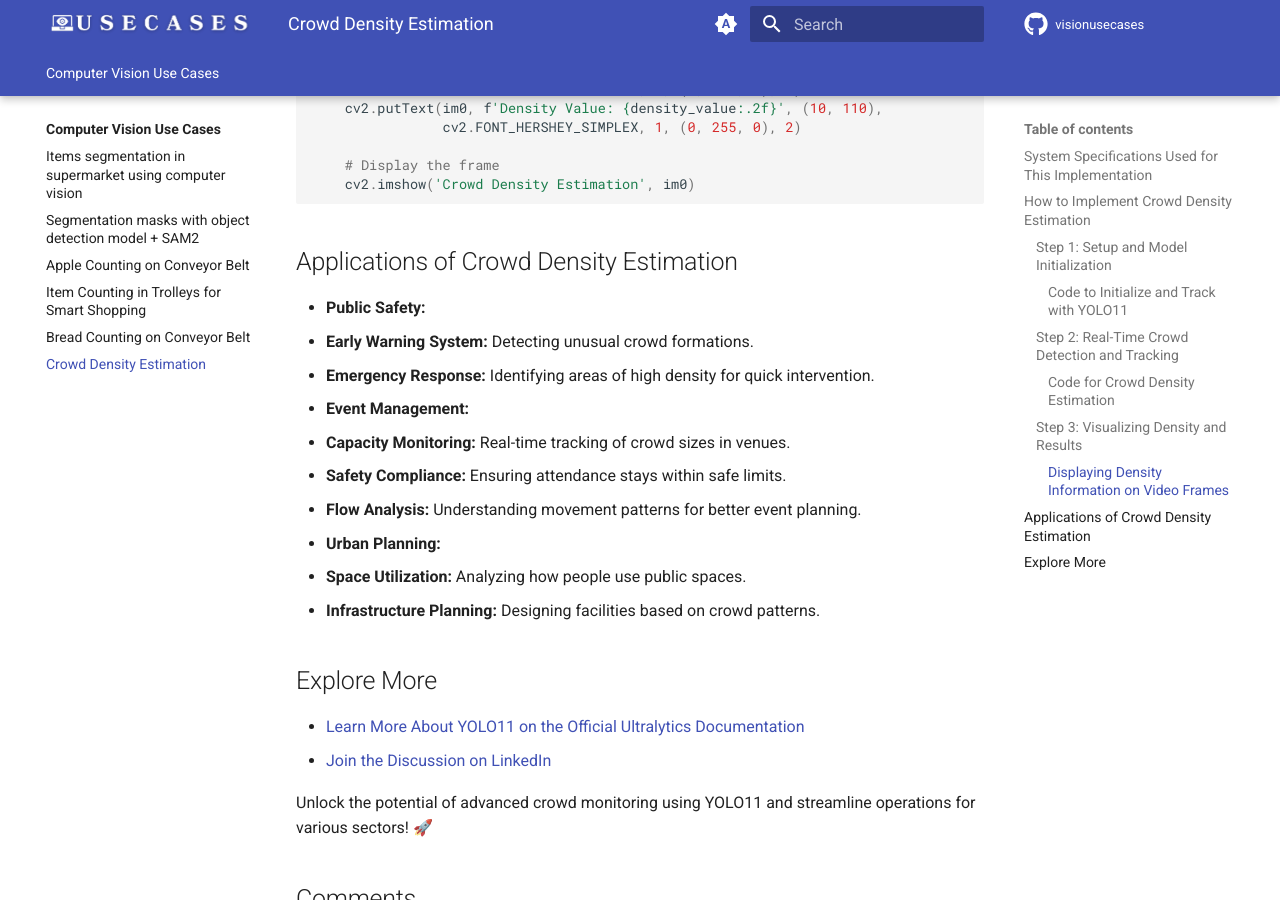
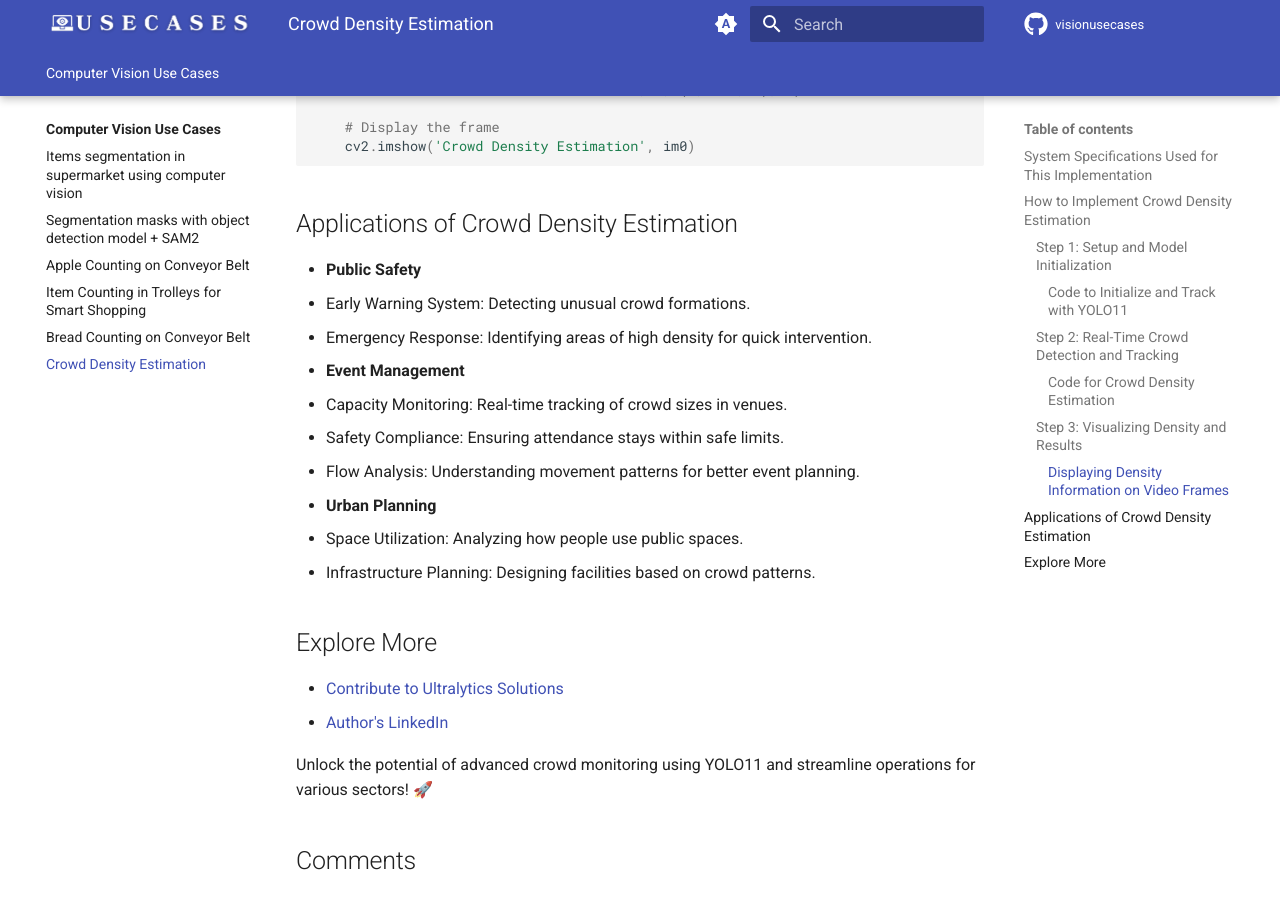
Before and after one commit to RizwanMunawar/visionusecases, an MkDocs documentation site: the page built from docs/usecases/crowd-density-estimation.md, in a window 1280 px wide and 900 px high, scrolled down 3599 px. Built offline with MkDocs 1.6.1 and Material for MkDocs 9.7.7, drawn with Linux system fonts in a browser that asks for light colours; comment, search, counter and statistics services are not loaded; some of the changed text lies outside the part shown.

Commit message:
update Docs

```diff
--- a/docs/usecases/crowd-density-estimation.md
+++ b/docs/usecases/crowd-density-estimation.md
@@ -9,7 +9,7 @@
 Discover how to utilize [Ultralytics YOLO11](https://docs.ultralytics.com/models/yolo11/) for accurate crowd density estimation. This guide will take you through a step-by-step implementation using a YOLO11-based system to measure and monitor crowd density in various environments, improving safety and event management capabilities.
 
 <div class="embed-container">
-  <iframe src="https://www.youtube.com/watch?v=38joFjkbRUs"
+  <iframe src="https://drive.google.com/file/d/1kF1AZbLWOsMzQOoU_mFeonxB-4ysgawz/preview"
           allow="autoplay">
   </iframe>
 </div>
@@ -40,28 +40,24 @@
     # Open video capture (0 for webcam, or video file path)
     cap = cv2.VideoCapture("path/to/video/file.mp4")
 
+
     # Get video properties for output
     frame_width = int(cap.get(cv2.CAP_PROP_FRAME_WIDTH))
     frame_height = int(cap.get(cv2.CAP_PROP_FRAME_HEIGHT))
     fps = int(cap.get(cv2.CAP_PROP_FPS))
     fourcc = cv2.VideoWriter_fourcc(*'mp4v')
-    out = cv2.VideoWriter('path/to/video/output-file.mp4', fourcc, fps, (frame_width, frame_height))
+    out = cv2.VideoWriter('crowd-density-estimation.mp4',
+                          fourcc, fps, (frame_width, frame_height))
 
     while True:
         ret, frame = cap.read()
         if not ret:
             break
 
-        # Process frame
-        processed_frame, density_info = estimator.process_frame(frame)
+        processed_frame, density_info = estimator.process_frame(frame)  # Process frame
+        estimator.display_output(processed_frame, density_info)  # Display output
 
-        # Display output
-        estimator.display_output(processed_frame, density_info)
-
-        # Write output frame
         out.write(processed_frame)
-
-        # Break loop on 'q' press
         if cv2.waitKey(1) & 0xFF == ord('q'):
             break
 
@@ -109,7 +105,9 @@
         }
 
     def extract_tracks(self, im0):
-        results = self.model.track(im0, persist=True, conf=self.conf_threshold, classes=[0])
+        results = self.model.track(im0, persist=True,
+                                   conf=self.conf_threshold,
+                                   classes=[0])
         return results
 
     def calculate_density(self, results, frame_area):
@@ -153,20 +151,20 @@
 
 ## Applications of Crowd Density Estimation
 
-- **Public Safety:**
-  - **Early Warning System:** Detecting unusual crowd formations.
-  - **Emergency Response:** Identifying areas of high density for quick intervention.
-- **Event Management:**
-  - **Capacity Monitoring:** Real-time tracking of crowd sizes in venues.
-  - **Safety Compliance:** Ensuring attendance stays within safe limits.
-  - **Flow Analysis:** Understanding movement patterns for better event planning.
-- **Urban Planning:**
-  - **Space Utilization:** Analyzing how people use public spaces.
-  - **Infrastructure Planning:** Designing facilities based on crowd patterns.
+- **Public Safety**
+  - Early Warning System: Detecting unusual crowd formations.
+  - Emergency Response: Identifying areas of high density for quick intervention.
+- **Event Management**
+  - Capacity Monitoring: Real-time tracking of crowd sizes in venues.
+  - Safety Compliance: Ensuring attendance stays within safe limits.
+  - Flow Analysis: Understanding movement patterns for better event planning.
+- **Urban Planning**
+  - Space Utilization: Analyzing how people use public spaces.
+  - Infrastructure Planning: Designing facilities based on crowd patterns.
 
 ## Explore More
 
-- [Learn More About YOLO11 on the Official Ultralytics Documentation](https://docs.ultralytics.com/models/yolo11/)
-- [Join the Discussion on LinkedIn](https://www.linkedin.com/posts/ivan-apedo_ai-computervision-yolo11-activity-7266460747285602304-D_xR?utm_source=share&utm_medium=member_desktop)
+- [Contribute to Ultralytics Solutions](https://docs.ultralytics.com/solutions/)
+- [Author's LinkedIn](https://www.linkedin.com/posts/ivan-apedo_ai-computervision-yolo11-activity-7266460747285602304-D_xR?utm_source=share&utm_medium=member_desktop)
 
 Unlock the potential of advanced crowd monitoring using YOLO11 and streamline operations for various sectors! 🚀
```
